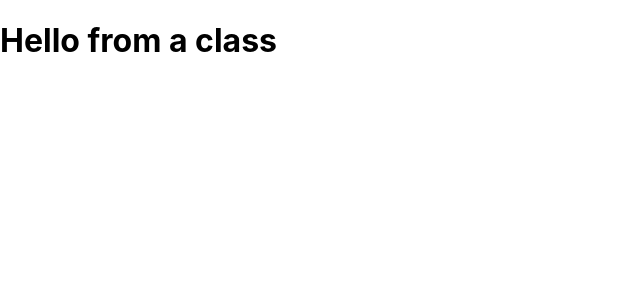
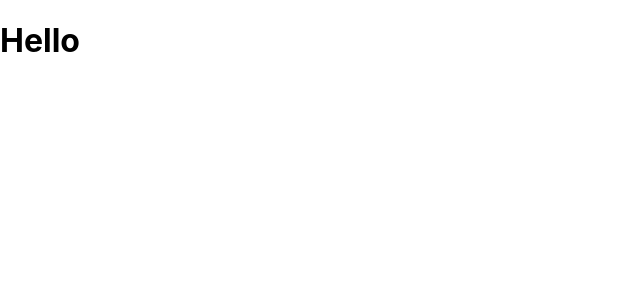
Before and after one commit to kter/react-task-tracker, a React (Create React App) app: page / in a window 1280 px wide. Shown: the top 300 px of the page, without its empty margins (0-640 px from the left). Built offline with nearby package versions, Linux system fonts and the light colour scheme.

Commit message:
propsの受け渡し

```diff
--- a/src/App.js
+++ b/src/App.js
@@ -1,18 +1,18 @@
-import React from 'react'
+// import React from 'react'
 import Header from './components/Header'
 
-// function App() {
-//   const name = 'Brad'
-//   return (
-//     <div className="container">
-//       <Header />
-//     </div>
-//   );
+function App() {
+  const name = 'Brad'
+  return (
+    <div className="container">
+      <Header title='Hello'/>
+    </div>
+  );
+}
+
+// class App extends React.Component {
+//   render() {
+//     return <h1>Hello from a class</h1>
+//   }
 // }
-
-class App extends React.Component {
-  render() {
-    return <h1>Hello from a class</h1>
-  }
-}
 export default App;
--- a/src/components/Header.js
+++ b/src/components/Header.js
@@ -1,7 +1,7 @@
-const Header = () => {
+const Header = (props) => {
     return (
         <header>
-            <h1>Task Tracker</h1>
+            <h1>{props.title}</h1>
         </header>
     )
 }
```
